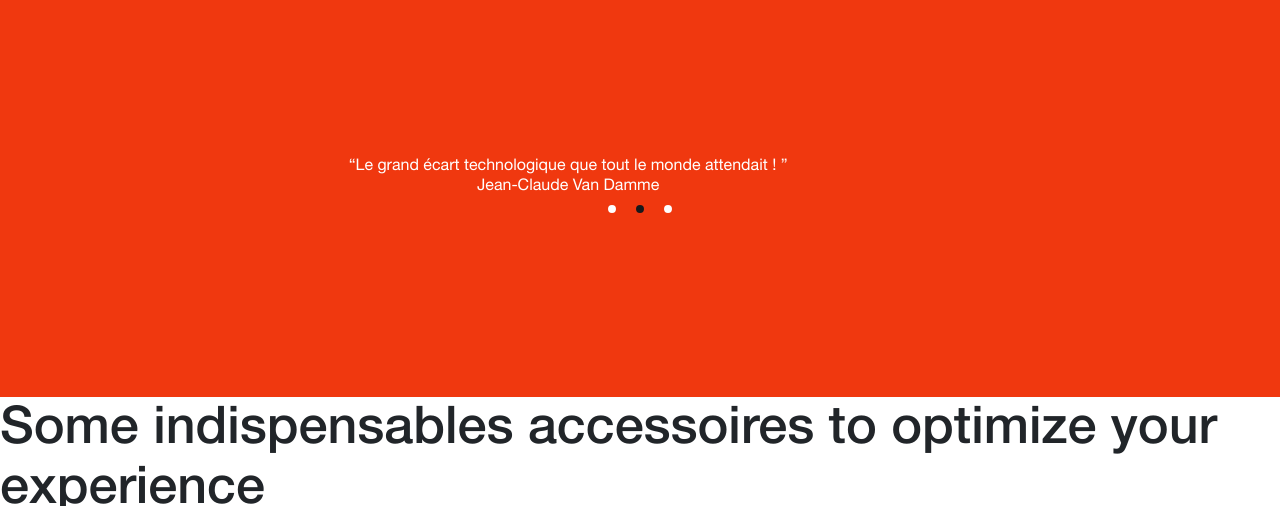
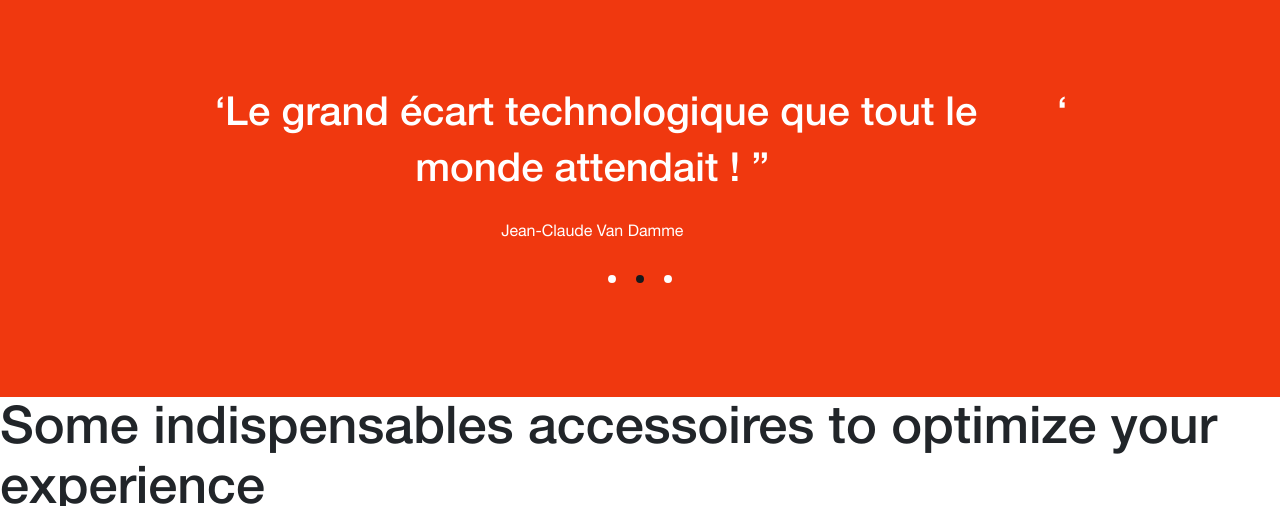
Before and after one commit to marionlo/Colorz, a website: page app/index.html in a window 1280 px wide. Shown: the part 4787-5293 px from the top of the page. Drawn offline with nearby package versions, Linux system fonts and the light colour scheme; files that its build step writes are made by us from their sources; a web font is replaced by a local one.

Commit message:
fix testimonies padding

```diff
--- a/app/index.html
+++ b/app/index.html
@@ -131,13 +131,13 @@
 
       <div id="slider1" class="testimonies__carousel carousel slide d-flex flex-column justify-content-center" data-ride="carousel" data-touch="true">
 
-        <div class="carousel-inner text-center">
+        <div class="testimonies__carousel-inner carousel-inner text-center mx-auto">
           <div class="testimonies__item carousel-item active">
 
             <div class="testimonies__slider">
               <div class="testimonies__content ">
-                <h3 class="testimonies__text text-base">“Le grand écart technologique que tout le monde attendait ! ”</h3>
-                <p class="testimonies__author text-base">Jean-Claude Van Damme</p>
+                <h3 class="testimonies__text text-lg text-lg-sub">“Le grand écart technologique que tout le monde attendait ! ”</h3>
+                <p class="testimonies__author text-base pt-4">Jean-Claude Van Damme</p>
               </div>
             </div>
           </div>
@@ -145,8 +145,8 @@
 
             <div class="testimonies__slider">
               <div class="testimonies__content">
-                <h3 class="testimonies__text text-base">“Le grand écart technologique que tout le monde attendait ! ”</h3>
-                <p class="testimonies__author text-base">Jean-Claude Van Damme</p>
+                <h3 class="testimonies__text text-lg text-lg-sub">“Le grand écart technologique que tout le monde attendait ! ”</h3>
+                <p class="testimonies__author text-base pt-4">Jean-Claude Van Damme</p>
               </div>
             </div>
           </div>
@@ -154,13 +154,13 @@
 
             <div class="testimonies__slider">
               <div class="testimonies__content">
-                <h3 class="testimonies__text text-base">“Le grand écart technologique que tout le monde attendait ! ”</h3>
-                <p class="testimonies__author text-base">Jean-Claude Van Damme</p>
+                <h3 class="testimonies__text text-lg text-lg-sub">“Le grand écart technologique que tout le monde attendait ! ”</h3>
+                <p class="testimonies__author text-base pt-4">Jean-Claude Van Damme</p>
               </div>
             </div>
           </div>
         </div>
-        <ol class="testimonies__indicator carousel-indicators position-relative">
+        <ol class="testimonies__indicator carousel-indicators position-relative pt-4 mx-auto text-center">
           <li data-target="#slider1" data-slide-to="0" class="active"></li>
           <li data-target="#slider1" data-slide-to="1"></li>
           <li data-target="#slider1" data-slide-to="2"></li>
--- a/app/styles/layout/_testimonies.scss
+++ b/app/styles/layout/_testimonies.scss
@@ -43,4 +43,12 @@
 
         }
     }
+    &__item {
+        padding-right: 36px;
+        padding-left: 36px;
+    }
 }
+
+.testimonies__carousel-inner {
+    max-width: 850px;
+}
```
